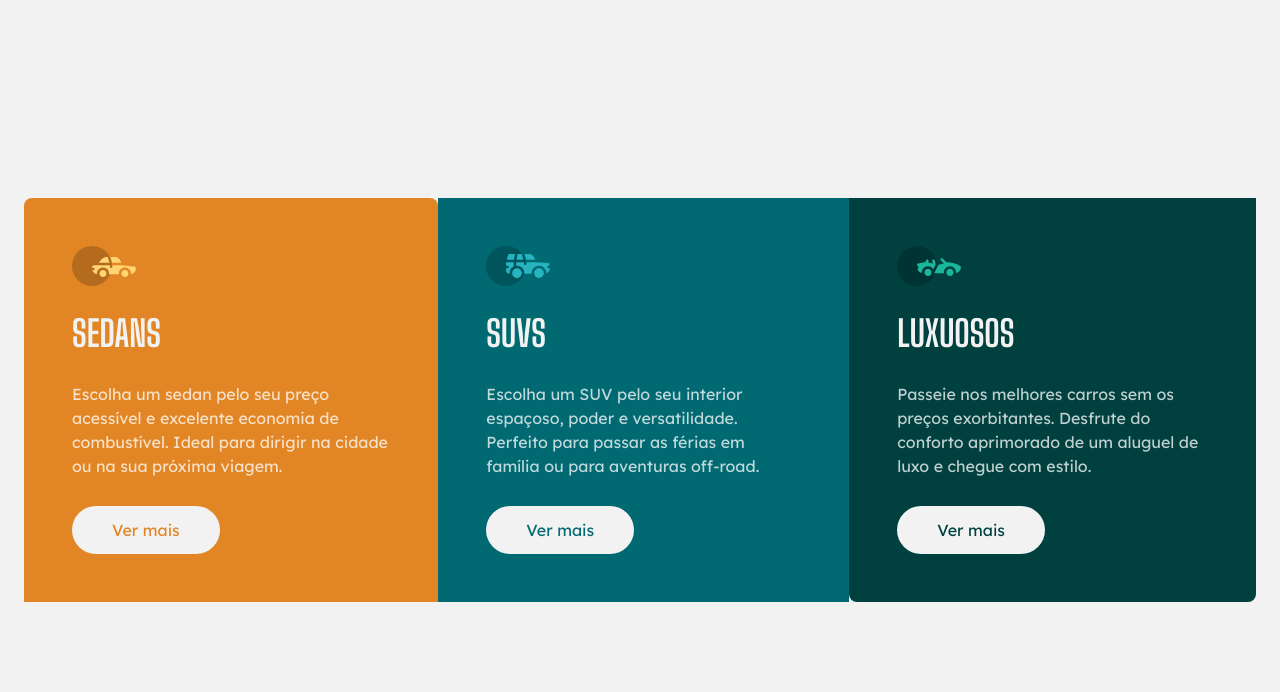
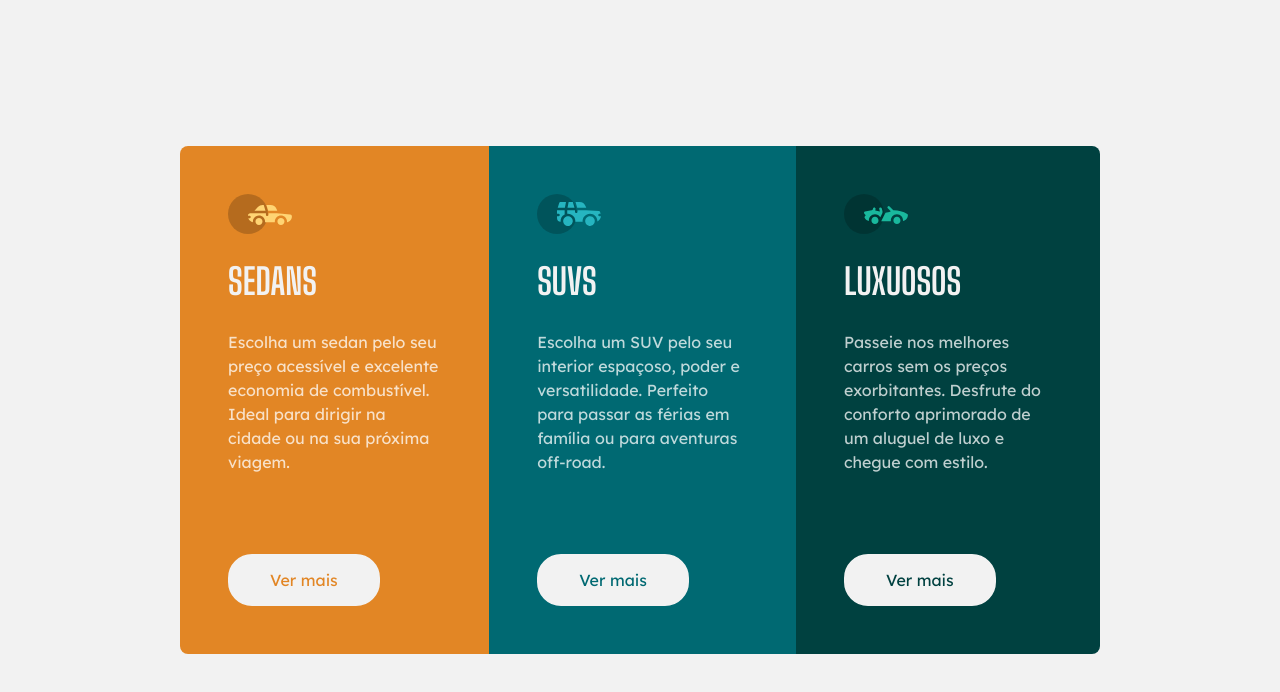
Before and after one commit to matheus-estevan/carros, a React (Vite) app: page / in a window 1280 px wide. Shown: the top 692 px of the page. Built offline with nearby package versions, Linux system fonts and the light colour scheme.

Commit message:
segundo e ultimo commit da responsividade

```diff
--- a/src/App.jsx
+++ b/src/App.jsx
@@ -5,26 +5,26 @@
 export default function App() {
   return (
     <main className="min-h-svh bg-offwhitebg py-20 px-6 antialised lg:flex justify-center items-center">
-      <section className="lg:flex">
-        <div className="bg-orange p-12 rounded-t-lg">
+      <section className="lg:flex max-w-[920px]">
+        <div className="bg-orange p-12 max-lg:rounded-t-lg lg:rounded-l-lg">
           <img src={iconSedans} alt="icone dos carros Sedan" className="mb-7" />
           <h2 className="font-shoulders mb-7 uppercase text-4xl font-bold text-offwhitebg">Sedans</h2>
-          <p className="font-lexend mb-7 text-offwhite">Escolha um sedan pelo seu preço acessível e excelente economia de combustível. Ideal para dirigir na cidade ou na sua próxima viagem.</p>
-          <a className="font-lexend bg-offwhitebg block px-10 py-3 w-fit rounded-3xl text-orange" href="https://www.webmotors.com.br/catalogo/carroceria/sedan/" target="_blank">Ver mais</a>
+          <p className="font-lexend mb-7 text-offwhite lg:mb-20">Escolha um sedan pelo seu preço acessível e excelente economia de combustível. Ideal para dirigir na cidade ou na sua próxima viagem.</p>
+          <a className="font-lexend bg-offwhitebg block px-10 py-3 w-fit rounded-3xl text-orange border-2 border-offwhitebg hover:bg-orange hover:text-offwhitebg" href="https://www.webmotors.com.br/catalogo/carroceria/sedan/" target="_blank">Ver mais</a>
         </div>
 
         <div className="bg-green p-12">
           <img src={iconSuvs} alt="icon do carro Suv" className="mb-7"/>
           <h2 className="font-shoulders mb-7 uppercase text-4xl font-bold text-offwhitebg">SUVs</h2>
-          <p className="font-lexend mb-7 text-offwhite">Escolha um SUV pelo seu interior espaçoso, poder e versatilidade. Perfeito para passar as férias em família ou para aventuras off-road.</p>
-          <a className="font-lexend bg-offwhitebg block px-10 py-3 w-fit rounded-3xl text-green" href="https://www.webmotors.com.br/catalogo/carroceria/suv/" target="_blank">Ver mais</a>
+          <p className="font-lexend mb-7 text-offwhite lg:mb-20">Escolha um SUV pelo seu interior espaçoso, poder e versatilidade. Perfeito para passar as férias em família ou para aventuras off-road.</p>
+          <a className="font-lexend bg-offwhitebg block px-10 py-3 w-fit rounded-3xl text-green border-2 border-offwhitebg hover:bg-green hover:text-offwhitebg" href="https://www.webmotors.com.br/catalogo/carroceria/suv/" target="_blank">Ver mais</a>
         </div>
 
-        <div className="bg-dark-green p-12 rounded-b-lg">
+        <div className="bg-dark-green p-12 max-lg:rounded-b-lg lg:rounded-r-lg">
           <img src={iconLuxuosos} alt="Icon dos carros luxuosos" className="mb-7"/>
           <h2 className="font-shoulders mb-7 uppercase text-4xl font-bold text-offwhitebg">Luxuosos</h2>
-          <p className="font-lexend mb-7 text-offwhite">Passeie nos melhores carros sem os preços exorbitantes. Desfrute do conforto aprimorado de um aluguel de luxo e chegue com estilo.</p>
-          <a className="font-lexend bg-offwhitebg block px-10 py-3 w-fit rounded-3xl text-dark-green" href="https://www.webmotors.com.br/carros-de-luxo" target="_blank">Ver mais</a>
+          <p className="font-lexend mb-7 text-offwhite lg:mb-20">Passeie nos melhores carros sem os preços exorbitantes. Desfrute do conforto aprimorado de um aluguel de luxo e chegue com estilo.</p>
+          <a className="font-lexend bg-offwhitebg block px-10 py-3 w-fit rounded-3xl text-dark-green border-2 border-offwhitebg hover:bg-dark-green hover:text-offwhitebg" href="https://www.webmotors.com.br/carros-de-luxo" target="_blank">Ver mais</a>
         </div>
       </section>
     </main>
```
